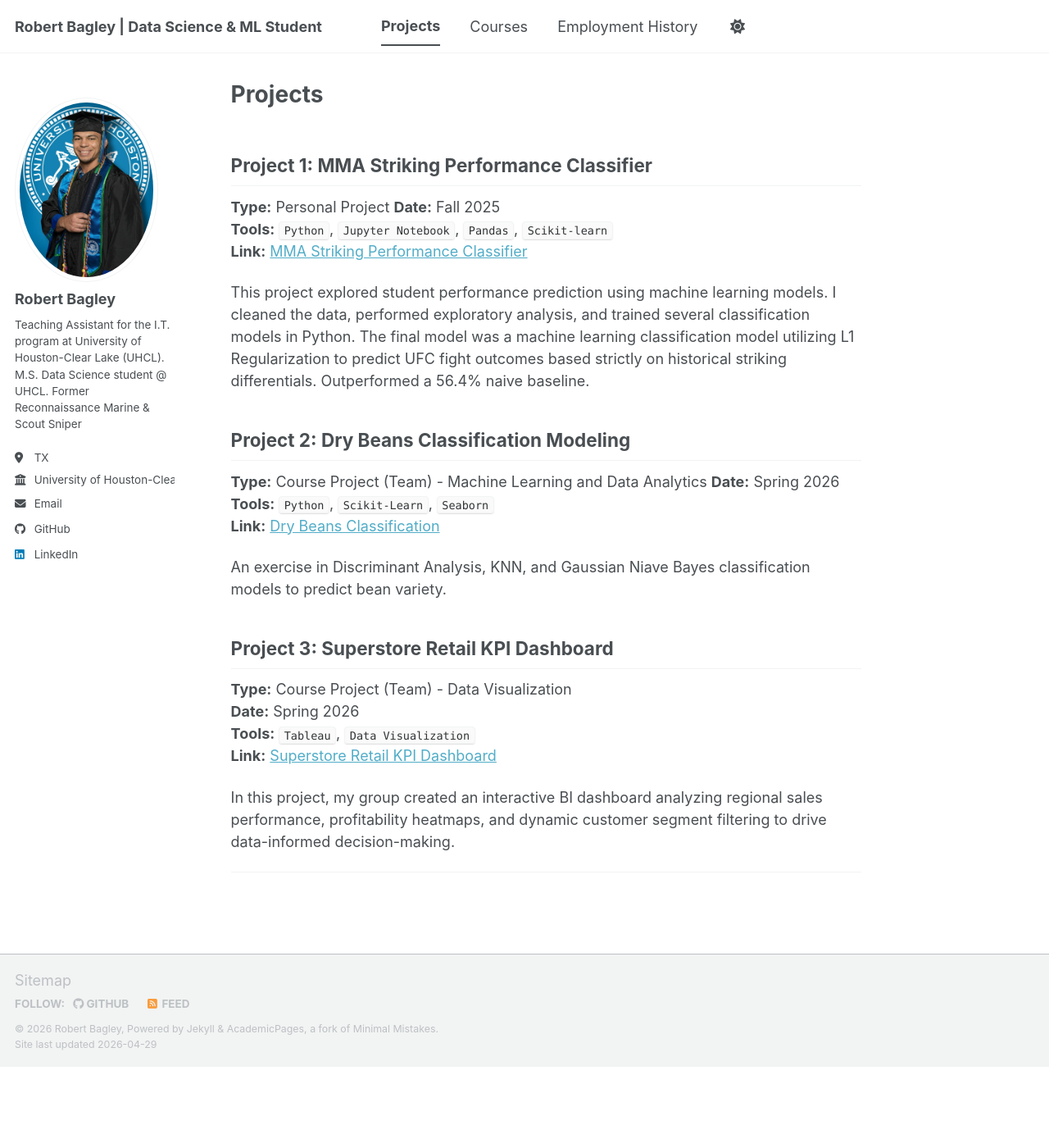
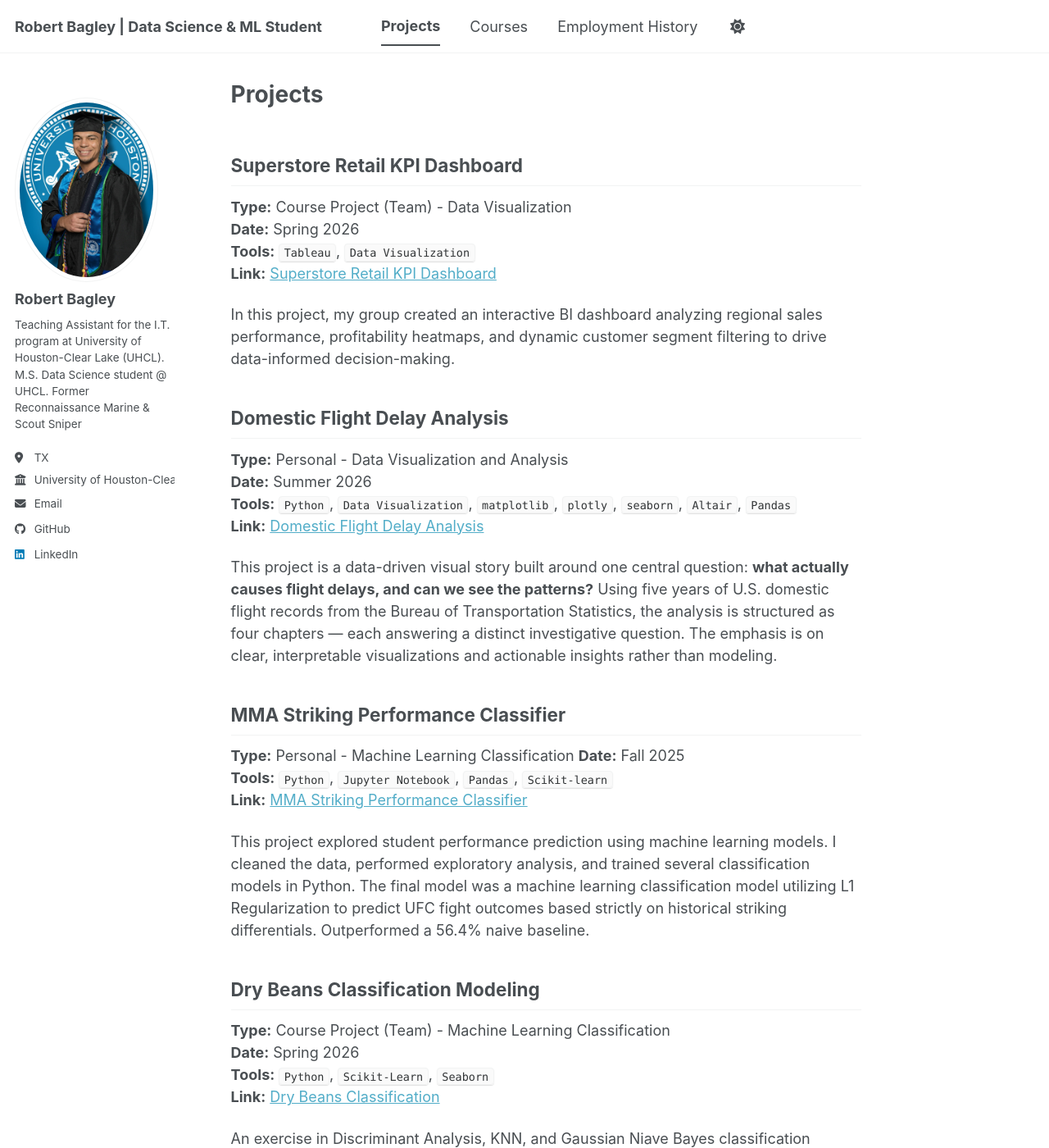
Before and after one commit to Bobby-Bag/Bobby-Bag.github.io, a Jekyll site: the page built from _pages/project.md, in a window 1280 px wide and 1400 px high. Shown: the whole window at 82% size. Built offline with Jekyll 4.4.1, drawn with Linux system fonts in a browser that asks for light colours; a script bundle is joined from its source files by our own code; library files that are not in the unit come from our copies.

Commit message:
Revise project entries and add new project details
Updated project details and restructured sections for clarity.

```diff
--- a/_pages/project.md
+++ b/_pages/project.md
@@ -4,27 +4,7 @@ title: "Projects"
 author_profile: true
 ---
 
-
-## Project 1: MMA Striking Performance Classifier
-
-**Type:** Personal Project
-**Date:** Fall 2025
-**Tools:** `Python`, `Jupyter Notebook`, `Pandas`, `Scikit-learn`
-**Link:** [MMA Striking Performance Classifier](https://github.com/Bobby-Bag/mma-striking-fight-prediction)
-
-This project explored student performance prediction using machine learning models. I cleaned the data, performed exploratory analysis, and trained several classification models in Python. The final model was a machine learning classification model utilizing L1 Regularization to predict UFC fight outcomes based strictly on historical striking differentials. Outperformed a 56.4% naive baseline.
-
-## Project 2: Dry Beans Classification Modeling
-
-**Type:** Course Project (Team) - Machine Learning and Data Analytics
-**Date:** Spring 2026
-**Tools:** `Python`, `Scikit-Learn`, `Seaborn`
-**Link:** [Dry Beans Classification](https://github.com/Bobby-Bag/dry-beans-classification-model)
-
-An exercise in Discriminant Analysis, KNN, and Gaussian Niave Bayes classification models to predict bean variety.
-
-## Project 3: Superstore Retail KPI Dashboard
-
+## Superstore Retail KPI Dashboard
 **Type:** Course Project (Team) - Data Visualization
 **Date:** Spring 2026
 **Tools:** `Tableau`, `Data Visualization`
@@ -32,4 +12,31 @@ An exercise in Discriminant Analysis, KNN, and Gaussian Niave Bayes classificati
 
 In this project, my group created an interactive BI dashboard analyzing regional sales performance, profitability heatmaps, and dynamic customer segment filtering to drive data-informed decision-making.
 
+## Domestic Flight Delay Analysis
+**Type:** Personal - Data Visualization and Analysis
+**Date:** Summer 2026
+**Tools:** `Python`, `Data Visualization`, `matplotlib`, `plotly`, `seaborn`, `Altair`, `Pandas`
+**Link:** [Domestic Flight Delay Analysis](https://github.com/Bobby-Bag/Domestic_Flight_Delay_Analysis)
+
+This project is a data-driven visual story built around one central question: **what actually causes flight delays, and can we see the patterns?**
+Using five years of U.S. domestic flight records from the Bureau of Transportation Statistics, the analysis is structured as four chapters — each answering a distinct investigative question. The emphasis is on clear, interpretable visualizations and actionable insights rather than modeling.
+
+## MMA Striking Performance Classifier
+
+**Type:** Personal - Machine Learning Classification
+**Date:** Fall 2025
+**Tools:** `Python`, `Jupyter Notebook`, `Pandas`, `Scikit-learn`
+**Link:** [MMA Striking Performance Classifier](https://github.com/Bobby-Bag/mma-striking-fight-prediction)
+
+This project explored student performance prediction using machine learning models. I cleaned the data, performed exploratory analysis, and trained several classification models in Python. The final model was a machine learning classification model utilizing L1 Regularization to predict UFC fight outcomes based strictly on historical striking differentials. Outperformed a 56.4% naive baseline.
+
+## Dry Beans Classification Modeling
+
+**Type:** Course Project (Team) - Machine Learning Classification
+**Date:** Spring 2026
+**Tools:** `Python`, `Scikit-Learn`, `Seaborn`
+**Link:** [Dry Beans Classification](https://github.com/Bobby-Bag/dry-beans-classification-model)
+
+An exercise in Discriminant Analysis, KNN, and Gaussian Niave Bayes classification models to predict bean variety.
+
 ---
```
